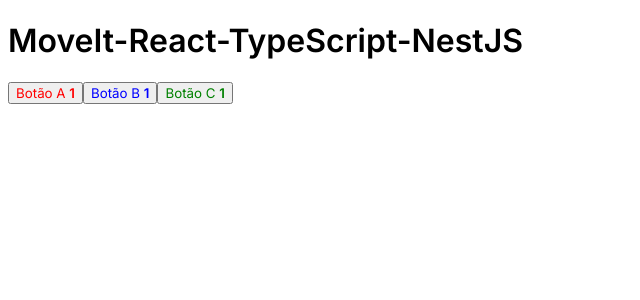
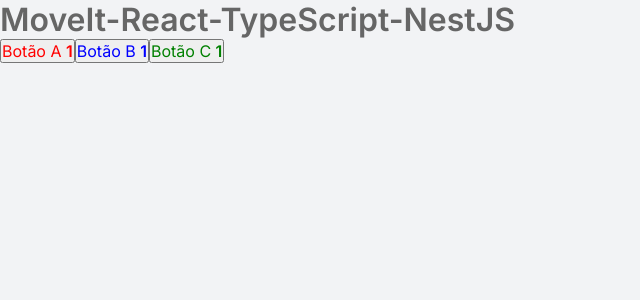
Before and after one commit to crummenauerca/MoveIt-React-TypeScript, a React (Create React App) app: page / in a window 1280 px wide. Shown: the top 300 px of the page, without its empty margins (0-640 px from the left). Built offline with nearby package versions, Linux system fonts and the light colour scheme.

Commit message:
Defining the initial style

```diff
--- a/src/styles/global.css
+++ b/src/styles/global.css
@@ -1,3 +1,23 @@
-body, button {
-    font-family: 'Inter', sans-serif;
+* {
+    margin: 0;
+    padding: 0;
+    box-sizing: border-box;
 }
+
+body {
+    background-color: #f2f3f5;
+    color: #666;
+}
+
+body, input, textarea, button {
+    font: 400 16px "Inter", sans-serif;
+}
+
+button {
+    cursor: pointer;
+}
+
+a {
+    color: inherit;
+    text-decoration: none;
+}
```
